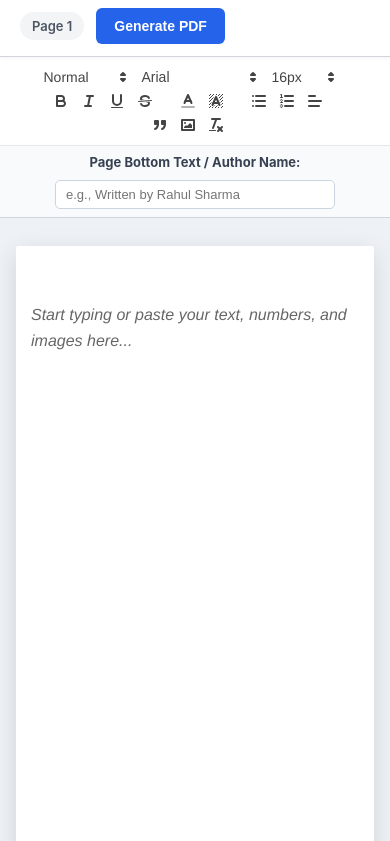
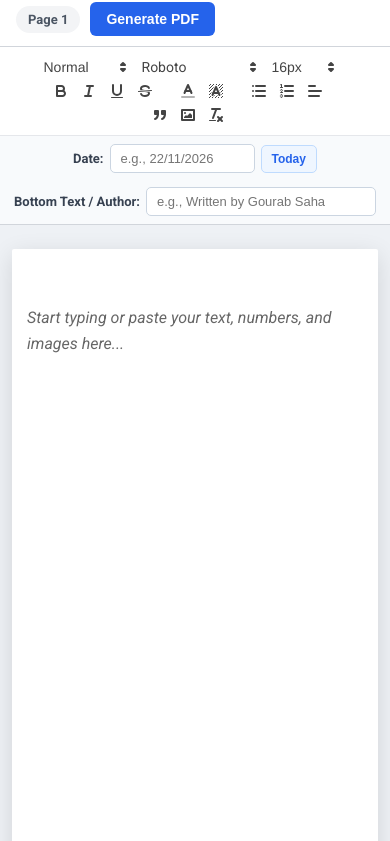
Before and after one commit to gourabs289-maker/yourdoc, a plain HTML site: page index.html in a window 390 px wide. Shown: the part 50-891 px from the top of the page. Drawn offline with nearby package versions, Linux system fonts and the light colour scheme.

Commit message:
Update index.html
Updated html

```diff
--- a/index.html
+++ b/index.html
@@ -4,6 +4,11 @@
   <meta charset="UTF-8" />
   <meta name="viewport" content="width=device-width, initial-scale=1.0" />
   <title>YourDoc — Rich Text to PDF</title>
+
+  <!-- Clean Web Font with Light (300), Regular (400), and Bold (700) weights -->
+  <link rel="preconnect" href="https://fonts.googleapis.com" />
+  <link rel="preconnect" href="https://fonts.gstatic.com" crossorigin />
+  <link href="https://fonts.googleapis.com/css2?family=Roboto:ital,wght@0,300;0,400;0,700;1,300;1,400;1,700&display=swap" rel="stylesheet" />
 
   <!-- Quill Editor CSS -->
   <link href="https://cdn.jsdelivr.net/npm/quill@1.3.7/dist/quill.snow.css" rel="stylesheet" />
@@ -13,9 +18,10 @@
 
     body {
       margin: 0;
-      font-family: -apple-system, BlinkMacSystemFont, "Segoe UI", Roboto, Arial, sans-serif;
+      font-family: "Roboto", -apple-system, BlinkMacSystemFont, "Segoe UI", Arial, sans-serif;
       background: #eef1f5;
       color: #1f2937;
+      -webkit-font-smoothing: antialiased;
     }
 
     /* Top App Header */
@@ -25,19 +31,19 @@
       z-index: 100;
       background: #ffffff;
       border-bottom: 1px solid #d1d5db;
-      padding: 12px 20px;
+      padding: 10px 16px;
       display: flex;
       flex-wrap: wrap;
       align-items: center;
       justify-content: space-between;
-      gap: 12px;
+      gap: 10px;
       box-shadow: 0 1px 4px rgba(0, 0, 0, 0.05);
     }
 
     .brand-group {
       display: flex;
       align-items: center;
-      gap: 12px;
+      gap: 10px;
       flex-wrap: wrap;
     }
 
@@ -49,22 +55,20 @@
     }
 
     .doc-input {
-      padding: 8px 12px;
+      padding: 7px 10px;
       border: 1px solid #cbd5e1;
       border-radius: 6px;
       font-size: 14px;
       outline: none;
-      min-width: 190px;
+      width: 175px;
     }
 
-    .doc-input:focus {
-      border-color: #2563eb;
-    }
+    .doc-input:focus { border-color: #2563eb; }
 
     .actions {
       display: flex;
       align-items: center;
-      gap: 12px;
+      gap: 10px;
       flex-wrap: wrap;
     }
 
@@ -81,7 +85,7 @@
       background: #2563eb;
       color: #ffffff;
       border: none;
-      padding: 10px 18px;
+      padding: 9px 16px;
       border-radius: 6px;
       font-size: 14px;
       font-weight: 600;
@@ -92,10 +96,10 @@
     .btn-pdf:hover { background: #1d4ed8; }
     .btn-pdf:disabled { background: #93c5fd; cursor: wait; }
 
-    /* Toolbar + Footer Controls Bar */
+    /* Toolbar + Date & Footer Controls */
     .controls-wrapper {
       position: sticky;
-      top: 63px;
+      top: 57px;
       z-index: 90;
       background: #f8fafc;
       border-bottom: 1px solid #d1d5db;
@@ -108,32 +112,63 @@
       display: flex;
       flex-wrap: wrap;
       justify-content: center;
-      padding: 8px 12px !important;
+      padding: 8px 10px !important;
     }
 
-    .footer-bar {
+    .meta-bar {
       display: flex;
       align-items: center;
       justify-content: center;
-      gap: 10px;
-      padding: 8px 16px;
+      gap: 14px;
+      padding: 8px 14px;
       font-size: 13px;
       color: #374151;
       flex-wrap: wrap;
     }
 
-    .footer-bar input {
-      width: 280px;
-      max-width: 100%;
+    .meta-field {
+      display: flex;
+      align-items: center;
+      gap: 6px;
+      flex-wrap: wrap;
+    }
+
+    .meta-field input {
       padding: 6px 10px;
       border: 1px solid #cbd5e1;
       border-radius: 5px;
       font-size: 13px;
+      outline: none;
+    }
+
+    .meta-field input:focus { border-color: #2563eb; }
+
+    #doc-date { width: 145px; }
+    #author-footer { width: 230px; max-width: 100%; }
+
+    .btn-today {
+      padding: 6px 10px;
+      font-size: 12px;
+      font-weight: 600;
+      color: #2563eb;
+      background: #eff6ff;
+      border: 1px solid #bfdbfe;
+      border-radius: 5px;
+      cursor: pointer;
+    }
+
+    .btn-today:hover { background: #dbeafe; }
+
+    /* Give mobile users more typing space when keyboard is open */
+    @media (max-width: 640px) {
+      .topbar, .controls-wrapper {
+        position: static;
+      }
     }
 
     /* Workspace & A4 Page Simulation */
     .workspace {
-      padding: 28px 16px 60px;
+      padding: 24px 12px 60px;
       display: flex;
       justify-content: center;
       overflow-x: auto;
@@ -141,14 +176,14 @@
 
     .paper-stage {
       position: relative;
-      width: 794px; /* Standard A4 width at 96 DPI */
-      min-height: 1123px; /* Standard A4 height at 96 DPI */
+      width: 794px; /* A4 width at 96 DPI */
+      min-height: 1123px; /* A4 height at 96 DPI */
       background: #ffffff;
       box-shadow: 0 6px 24px rgba(0, 0, 0, 0.12);
       border-radius: 2px;
     }
 
-    /* Visual Page Guides (Page Numbers & Author Footer Preview) */
+    /* Visual Page Guides (Page Numbers, Date & Author Footer Preview) */
     #page-guides {
       position: absolute;
       inset: 0;
@@ -163,9 +198,7 @@
       border-bottom: 2px dashed #cbd5e1;
     }
 
-    .page-guide-slot:last-child {
-      border-bottom: none;
-    }
+    .page-guide-slot:last-child { border-bottom: none; }
 
     .page-guide-footer {
       position: absolute;
@@ -174,13 +207,18 @@
       right: 56px;
       padding-top: 8px;
       border-top: 1px solid #e5e7eb;
-      display: flex;
-      justify-content: space-between;
+      display: grid;
+      grid-template-columns: 1fr 1fr 1fr;
       align-items: center;
+      gap: 8px;
       font-size: 12px;
       color: #6b7280;
-      font-family: Arial, sans-serif;
+      font-family: "Roboto", Arial, sans-serif;
     }
+
+    .footer-left { text-align: left; }
+    .footer-center { text-align: center; }
+    .footer-right { text-align: right; }
 
     /* Quill Editor Area overlaid on Paper */
     #editor-container {
@@ -189,14 +227,18 @@
       border: none !important;
       min-height: 1123px;
       background: transparent;
+      font-family: "Roboto", Arial, sans-serif;
     }
 
     #editor-container .ql-editor {
       min-height: 1123px;
       padding: 56px 56px 90px 56px;
+      font-family: "Roboto", Arial, sans-serif;
       font-size: 16px;
+      font-weight: 400;
       line-height: 1.6;
       overflow-y: visible;
+      -webkit-font-smoothing: antialiased;
     }
 
     #editor-container .ql-editor img {
@@ -206,10 +248,35 @@
       margin: 10px 0;
     }
 
+    /* Optical Fix: Keep large font sizes sleek instead of looking semi-bold */
+    .ql-editor span[style*="font-size: 22px"],
+    .ql-editor span[style*="font-size: 28px"],
+    .ql-editor span[style*="font-size: 36px"],
+    .pdf-export-wrapper span[style*="font-size: 22px"],
+    .pdf-export-wrapper span[style*="font-size: 28px"],
+    .pdf-export-wrapper span[style*="font-size: 36px"] {
+      font-weight: 300;
+    }
+
+    /* Preserve real Bold when user clicks the B button */
+    .ql-editor strong,
+    .ql-editor strong span,
+    .ql-editor b,
+    .ql-editor b span,
+    .pdf-export-wrapper strong,
+    .pdf-export-wrapper strong span,
+    .pdf-export-wrapper b,
+    .pdf-export-wrapper b span {
+      font-weight: 700 !important;
+    }
+
     /* Custom Font Family Labels in Quill Dropdown */
     .ql-snow .ql-picker.ql-font { width: 130px; }
     .ql-snow .ql-picker.ql-font .ql-picker-label::before,
-    .ql-snow .ql-picker.ql-font .ql-picker-item::before { content: 'Arial'; }
+    .ql-snow .ql-picker.ql-font .ql-picker-item::before { content: 'Roboto'; }
+
+    .ql-snow .ql-picker.ql-font .ql-picker-label[data-value="Roboto"]::before,
+    .ql-snow .ql-picker.ql-font .ql-picker-item[data-value="Roboto"]::before { content: 'Roboto'; font-family: "Roboto", sans-serif; }
 
     .ql-snow .ql-picker.ql-font .ql-picker-label[data-value="Arial"]::before,
     .ql-snow .ql-picker.ql-font .ql-picker-item[data-value="Arial"]::before { content: 'Arial'; font-family: Arial, sans-serif; }
@@ -253,14 +320,17 @@
       width: 180mm;
       background: #ffffff;
       color: #111827;
-      font-family: Arial, sans-serif;
+      font-family: "Roboto", Arial, sans-serif;
       font-size: 16px;
+      font-weight: 400;
       line-height: 1.6;
+      -webkit-font-smoothing: antialiased;
     }
 
     .pdf-export-wrapper .ql-editor {
       padding: 0;
       overflow: visible;
+      font-family: "Roboto", Arial, sans-serif;
     }
 
     .pdf-export-wrapper img,
@@ -299,7 +369,7 @@
     </div>
   </header>
 
-  <!-- Formatting Toolbar & Author Footer Input -->
+  <!-- Formatting Toolbar & Date / Author Controls -->
   <div class="controls-wrapper">
     <div id="toolbar-container">
       <span class="ql-formats">
@@ -310,7 +380,8 @@
           <option selected>Normal</option>
         </select>
         <select class="ql-font" title="Font Style">
-          <option value="Arial" selected></option>
+          <option value="Roboto" selected></option>
+          <option value="Arial"></option>
           <option value="Times New Roman"></option>
           <option value="Georgia"></option>
           <option value="Verdana"></option>
@@ -353,13 +424,25 @@
       </span>
     </div>
 
-    <div class="footer-bar">
-      <label for="author-footer"><strong>Page Bottom Text / Author Name:</strong></label>
-      <input
-        type="text"
-        id="author-footer"
-        placeholder="e.g., Written by Rahul Sharma"
-      />
+    <div class="meta-bar">
+      <div class="meta-field">
+        <label for="doc-date"><strong>Date:</strong></label>
+        <input
+          type="text"
+          id="doc-date"
+          placeholder="e.g., 22/11/2026"
+        />
+        <button type="button" id="today-btn" class="btn-today">Today</button>
+      </div>
+
+      <div class="meta-field">
+        <label for="author-footer"><strong>Bottom Text / Author:</strong></label>
+        <input
+          type="text"
+          id="author-footer"
+          placeholder="e.g., Written by Gourab Saha"
+        />
+      </div>
     </div>
   </div>
 
@@ -382,7 +465,7 @@
     Quill.register(SizeStyle, true);
 
     const FontStyle = Quill.import('attributors/style/font');
-    FontStyle.whitelist = ['Arial', 'Times New Roman', 'Georgia', 'Verdana', 'Courier New'];
+    FontStyle.whitelist = ['Roboto', 'Arial', 'Times New Roman', 'Georgia', 'Verdana', 'Courier New'];
     Quill.register(FontStyle, true);
 
     // 2. Initialize Rich Text Editor
@@ -394,18 +477,30 @@
       }
     });
 
-    // 3. Automatic Live Page Numbers & Author Footer Preview
+    // 3. Live Footer Preview (Page Number Left | Date Center | Author Right)
     const PAGE_HEIGHT = 1123; // A4 height at 96 DPI
     const pageGuides = document.getElementById('page-guides');
     const paperStage = document.getElementById('paper-stage');
     const pageCounter = document.getElementById('page-counter');
     const authorInput = document.getElementById('author-footer');
+    const dateInput = document.getElementById('doc-date');
+    const todayBtn = document.getElementById('today-btn');
     const editorEl = document.querySelector('#editor-container .ql-editor');
+
+    todayBtn.addEventListener('click', () => {
+      const now = new Date();
+      const dd = String(now.getDate()).padStart(2, '0');
+      const mm = String(now.getMonth() + 1).padStart(2, '0');
+      const yyyy = now.getFullYear();
+      dateInput.value = `${dd}/${mm}/${yyyy}`;
+      updatePageGuides();
+    });
 
     function updatePageGuides() {
       const contentHeight = editorEl.scrollHeight;
       const totalPages = Math.max(1, Math.ceil(contentHeight / PAGE_HEIGHT));
       const authorText = authorInput.value.trim();
+      const dateText = dateInput.value.trim();
 
       paperStage.style.minHeight = `${totalPages * PAGE_HEIGHT}px`;
       pageCounter.textContent = totalPages === 1 ? 'Page 1' : `${totalPages} Pages`;
@@ -415,8 +510,9 @@
         guidesHTML += `
           <div class="page-guide-slot">
             <div class="page-guide-footer">
-              <span>Page ${i}</span>
-              <span>${escapeHtml(authorText)}</span>
+              <span class="footer-left">Page ${i}</span>
+              <span class="footer-center">${dateText ? 'Date: ' + escapeHtml(dateText) : ''}</span>
+              <span class="footer-right">${escapeHtml(authorText)}</span>
             </div>
           </div>
         `;
@@ -432,25 +528,25 @@
         .replace(/"/g, '&quot;');
     }
 
-    // Update page numbers automatically as the user types, pastes, or edits footer
     const resizeObserver = new ResizeObserver(updatePageGuides);
     resizeObserver.observe(editorEl);
     quill.on('text-change', updatePageGuides);
     authorInput.addEventListener('input', updatePageGuides);
+    dateInput.addEventListener('input', updatePageGuides);
     updatePageGuides();
 
-    // 4. Generate & Download PDF with Bottom-Left Page Numbers + Author Footer
+    // 4. Generate & Download PDF with Page Number, Date, and Author on Every Page Footer
     const generateBtn = document.getElementById('generate-pdf-btn');
 
     generateBtn.addEventListener('click', async () => {
       const rawTitle = document.getElementById('doc-title').value.trim() || 'yourdoc-document';
       const safeFileName = rawTitle.replace(/[^a-zA-Z0-9-_ ]/g, '').trim() || 'yourdoc-document';
       const authorText = authorInput.value.trim();
+      const dateText = dateInput.value.trim();
 
       generateBtn.disabled = true;
       generateBtn.textContent = 'Generating PDF...';
 
-      // Build clean export container with Quill classes preserved
       const exportWrapper = document.createElement('div');
       exportWrapper.className = 'ql-snow pdf-export-wrapper';
 
@@ -492,10 +588,15 @@
               pdf.setFontSize(9.5);
               pdf.setTextColor(95, 95, 95);
 
-              // Automatic Page Number on Bottom-Left
+              // Bottom-Left: Automatic Page Number
               pdf.text(`Page ${i}`, 15, pageHeight - 9);
 
-              // Custom Author Name / Footer Text on Bottom-Right
+              // Bottom-Center: Custom Date on Every Page
+              if (dateText) {
+                pdf.text(`Date: ${dateText}`, pageWidth / 2, pageHeight - 9, { align: 'center' });
+              }
+
+              // Bottom-Right: Custom Author Name / Footer Text on Every Page
               if (authorText) {
                 pdf.text(authorText, pageWidth - 15, pageHeight - 9, { align: 'right' });
               }
```
